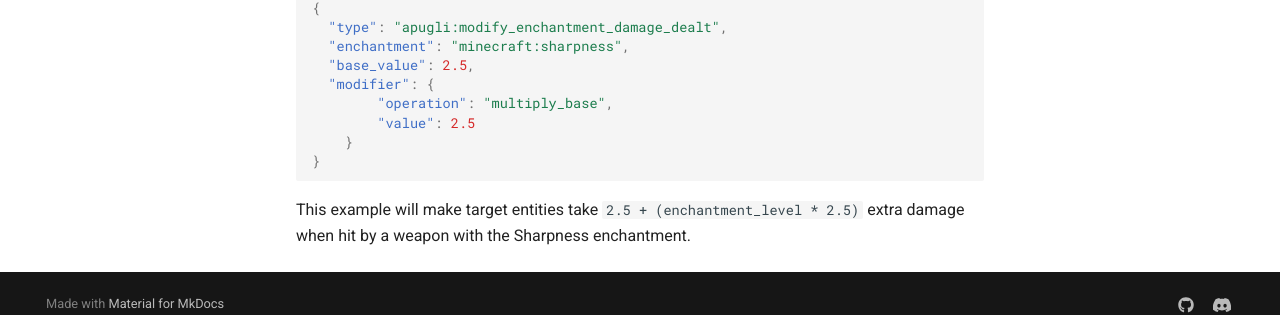
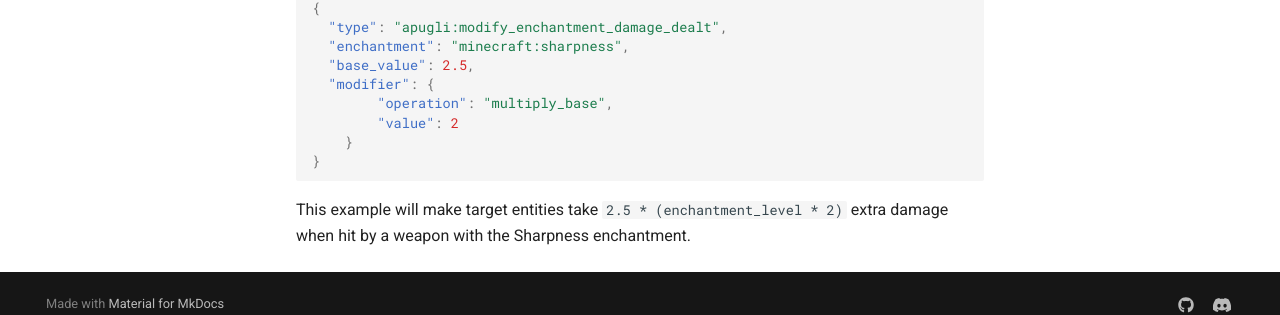
Before and after one commit to MerchantPug/apugli-docs, an MkDocs documentation site: the page built from docs/types/power_types/modify_enchantment_damage_dealt.md, in a window 1280 px wide and 900 px high, scrolled down 650 px. Shown: the part 564-879 px from the top of the window. Built offline with MkDocs 1.6.1 and Material for MkDocs 9.7.7, drawn with Linux system fonts in a browser that asks for light colours.

Commit message:
Update examples

````diff
--- a/docs/types/power_types/modify_enchantment_damage_dealt.md
+++ b/docs/types/power_types/modify_enchantment_damage_dealt.md
@@ -31,8 +31,8 @@ Field  | Type | Default | Description
   "base_value": 2.5,
   "modifier": {
         "operation": "multiply_base",
-        "value": 2.5
+        "value": 2
     }
 }
 ```
-This example will make target entities take `2.5 + (enchantment_level * 2.5)` extra damage when hit by a weapon with the Sharpness enchantment.
+This example will make target entities take `2.5 * (enchantment_level * 2)` extra damage when hit by a weapon with the Sharpness enchantment.
````
Also changed, not shown: docs/types/power_types/modify_enchantment_damage_taken.md (+2 -2 lines).
